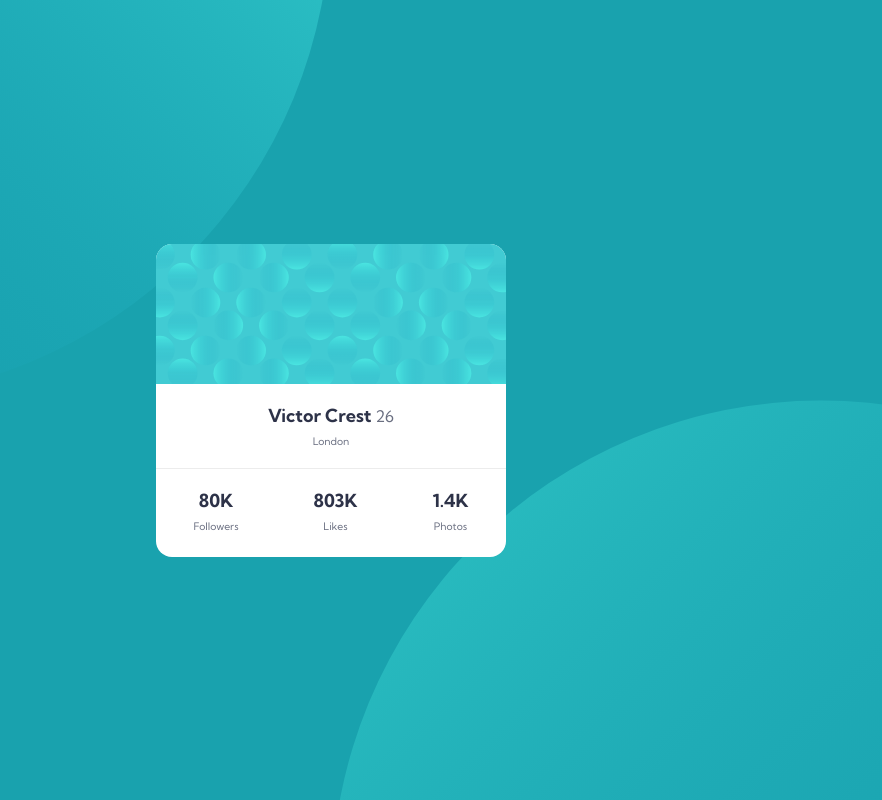
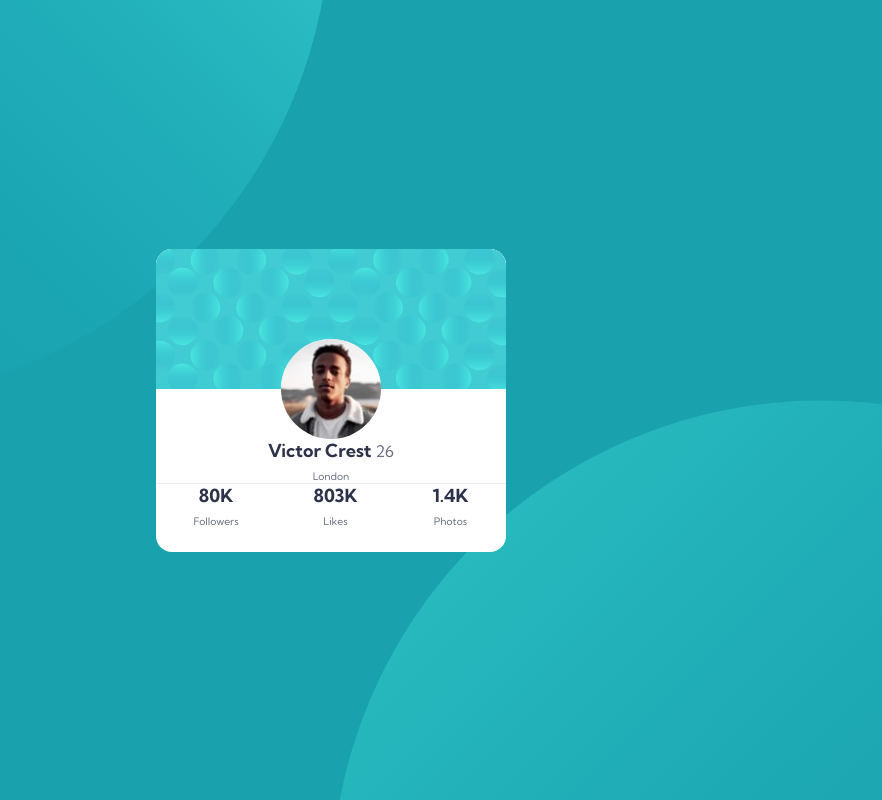
Before and after one commit to Balaji-Vemula/CSSPractice13ProfileCardComponent, a plain HTML site: page index.html in a window 1280 px wide. Shown: the whole page, without its empty margins (309-1191 px from the left). Drawn offline with Linux system fonts and the light colour scheme.

Commit message:
Profile Icon added

```diff
--- a/index.html
+++ b/index.html
@@ -1,8 +1,10 @@
 <!DOCTYPE html>
 <html lang="en">
+
 <head>
   <meta charset="UTF-8">
-  <meta name="viewport" content="width=device-width, initial-scale=1.0"> <!-- displays site properly based on user's device -->
+  <meta name="viewport" content="width=device-width, initial-scale=1.0">
+  <!-- displays site properly based on user's device -->
 
   <link rel="icon" type="image/png" sizes="32x32" href="./images/favicon-32x32.png">
 
@@ -11,13 +13,16 @@
   <!-- Feel free to remove these styles or customise in your own stylesheet 👍 -->
   <link rel="stylesheet" href="style.css">
 </head>
+
 <body>
 
   <main>
     <section class="flex-container flex-container-in-center ht-100">
       <div class="flex-container flex-direction-column card">
-        <div class="card__image">
+        <div class="card_image">
           <img src="./images/bg-pattern-card.svg" alt="card-background">
+          <div class="flex-container flex-direction-column flex-container-in-center profile">
+            <img src="./images/image-victor.jpg" alt="profile"></div>
         </div>
         <div class="card_title">
           <h1><span>Victor Crest </span>26</h1>
@@ -44,4 +49,5 @@
 
 
 </body>
+
 </html>
--- a/style.css
+++ b/style.css
@@ -110,9 +110,34 @@ h1,h2 {
     flex-direction: column;
 }
 
+.card_image {
+    position: relative; /* Needed for proper alignment */
+    background-color: var(--white);
+}
+
+.profile {
+
+    width: 100px;
+    height: 100px;
+    border-radius: 50%;
+    overflow: hidden;
+    margin: 0 auto;
+    margin-bottom: -50px;
+    position: relative;
+    top: -50px;
+    background-color: var(--white);
+}
+
+.profile img {
+    background-color: var(--white);
+    width: 100%;
+    height: 100%;
+    object-fit: cover;
+}
+
+
 .card {
     text-align: center;
-    row-gap: 1.25rem;
     background-color: var(--white);
     border-radius: 16px;
     overflow: hidden;
```
